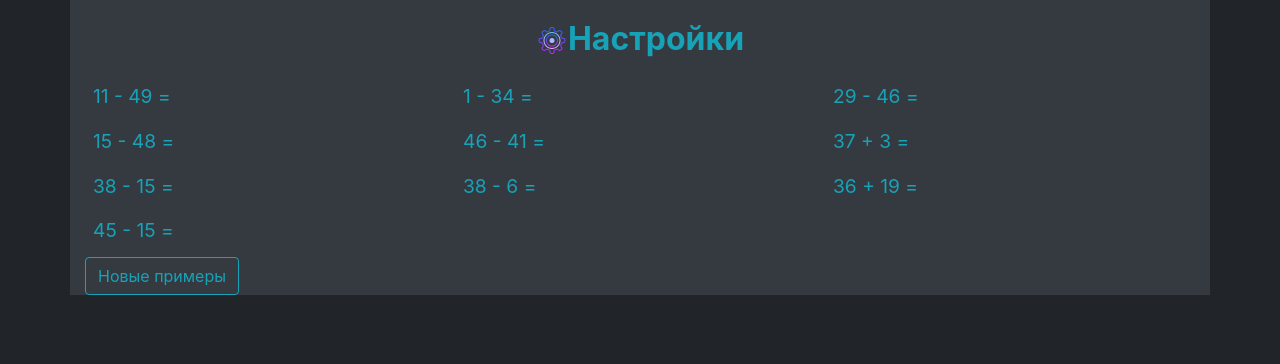
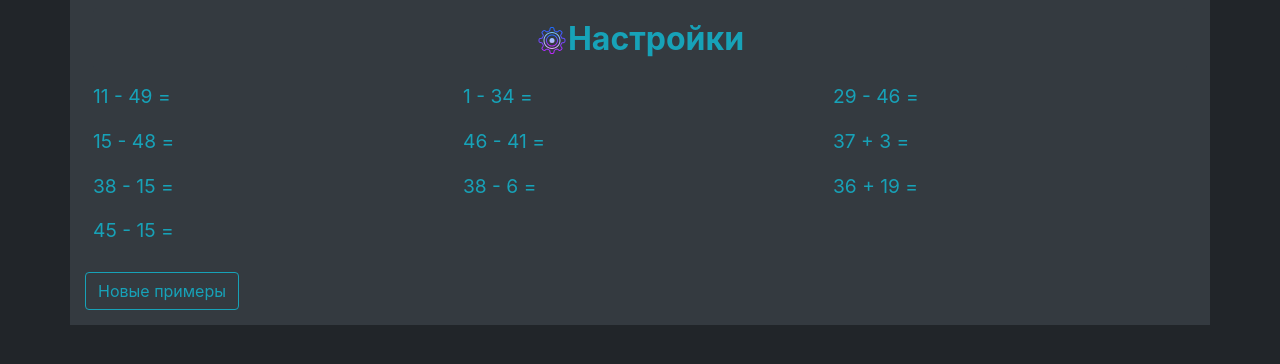
Before and after one commit to v-yan-v/arithmeticTraining, a React (Create React App) app: page / in a window 1280 px wide. Shown: the top 364 px of the page. Built offline with nearby package versions, Linux system fonts and the light colour scheme.

Commit message:
style: padding on container bottom, margin buttons

```diff
--- a/src/components/ProblemsViewer/ProblemsViewer.js
+++ b/src/components/ProblemsViewer/ProblemsViewer.js
@@ -48,10 +48,10 @@ export const ProblemsViewer = ({localAppSettings, setOSK}) => {
             })
           }
       </form>
-      <div className={s.flexContainer}>
-        <button onClick={handleNewProblemsClick} className={cn('btn', btnColorTheme)}>Новые примеры</button>
+      <div className={cn(s.flexContainer, s.paddingBottom)}>
+        <button onClick={handleNewProblemsClick} className={cn('btn', btnColorTheme, s.marginTop)}>Новые примеры</button>
         {localAppSettings.inputsForTestAnswer ?
-          <button onClick={() => { toggleChekAnswer(!checkAnswer) }} className={cn('btn', btnColorTheme)}>
+          <button onClick={() => { toggleChekAnswer(!checkAnswer) }} className={cn('btn', btnColorTheme, s.marginTop)}>
             {checkAnswer ? 'Не показывать' : 'Показать'} не правильные
           </button>
           : ''
--- a/src/components/ProblemsViewer/ProblemsViewer.module.sass
+++ b/src/components/ProblemsViewer/ProblemsViewer.module.sass
@@ -10,3 +10,9 @@
   flex-basis: 16em
   flex-grow: 2
   margin: 0.5vmin 1vmin
+
+.paddingBottom
+  padding-bottom: 15px
+
+.marginTop
+  margin-top: 15px
```
